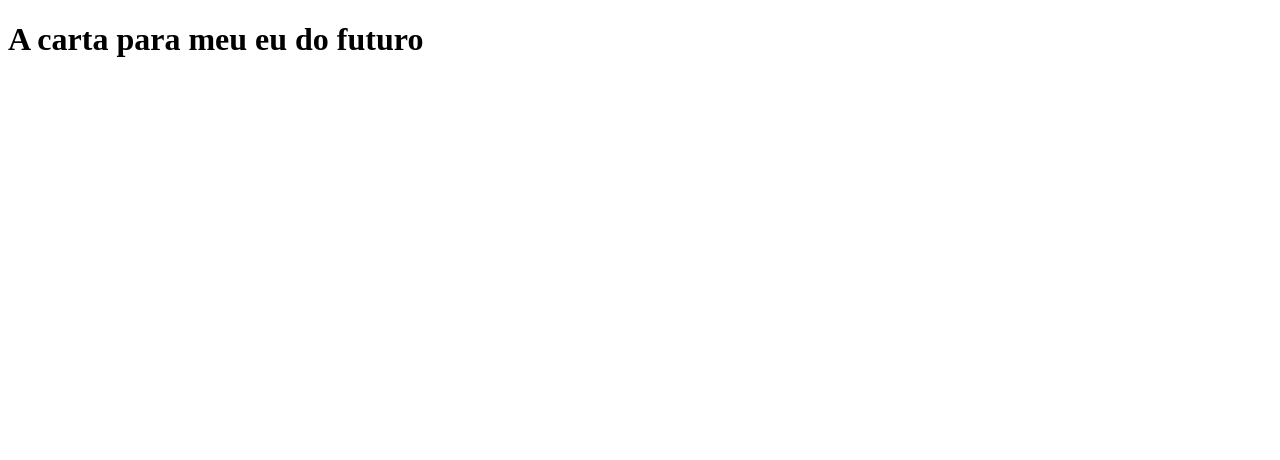
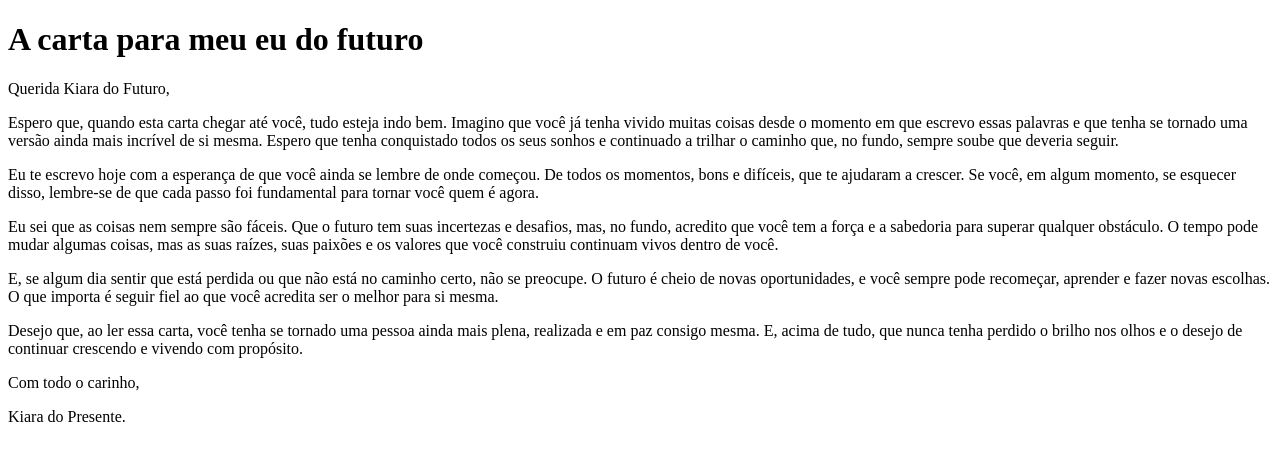
Before and after one commit to SimoesKiara/Com-amor-Kiki, a plain HTML site: page index.html in a window 1280 px wide. Drawn offline with Linux system fonts and the light colour scheme.

Commit message:
corpo da carta

```diff
--- a/index.html
+++ b/index.html
@@ -7,5 +7,13 @@
 </head>
 <body>
     <h1>A carta para meu eu do futuro</h1>
+    <p>Querida Kiara do Futuro,</p>
+    <p>Espero que, quando esta carta chegar até você, tudo esteja indo bem. Imagino que você já tenha vivido muitas coisas desde o momento em que escrevo essas palavras e que tenha se tornado uma versão ainda mais incrível de si mesma. Espero que tenha conquistado todos os seus sonhos e continuado a trilhar o caminho que, no fundo, sempre soube que deveria seguir.</p>
+    <p>Eu te escrevo hoje com a esperança de que você ainda se lembre de onde começou. De todos os momentos, bons e difíceis, que te ajudaram a crescer. Se você, em algum momento, se esquecer disso, lembre-se de que cada passo foi fundamental para tornar você quem é agora.</p>
+    <p>Eu sei que as coisas nem sempre são fáceis. Que o futuro tem suas incertezas e desafios, mas, no fundo, acredito que você tem a força e a sabedoria para superar qualquer obstáculo. O tempo pode mudar algumas coisas, mas as suas raízes, suas paixões e os valores que você construiu continuam vivos dentro de você.</p>
+    <p>E, se algum dia sentir que está perdida ou que não está no caminho certo, não se preocupe. O futuro é cheio de novas oportunidades, e você sempre pode recomeçar, aprender e fazer novas escolhas. O que importa é seguir fiel ao que você acredita ser o melhor para si mesma.</p>
+    <p>Desejo que, ao ler essa carta, você tenha se tornado uma pessoa ainda mais plena, realizada e em paz consigo mesma. E, acima de tudo, que nunca tenha perdido o brilho nos olhos e o desejo de continuar crescendo e vivendo com propósito.</p>
+    <p>Com todo o carinho,</p>
+    <p>Kiara do Presente.</p>
 </body>
 </html>
```
